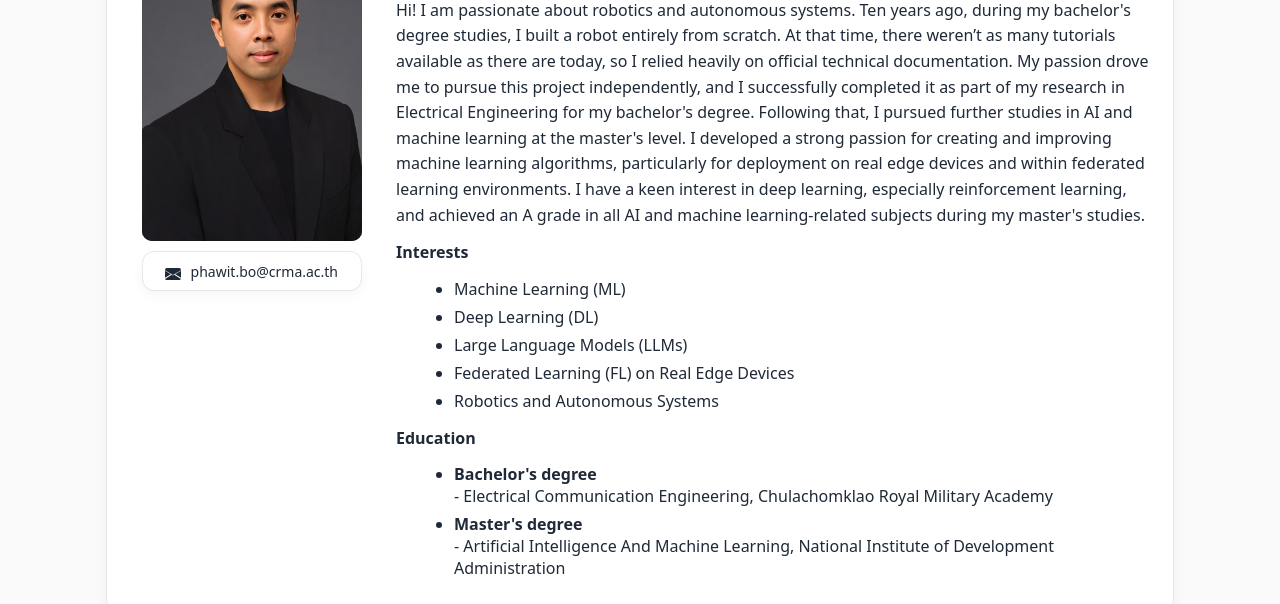
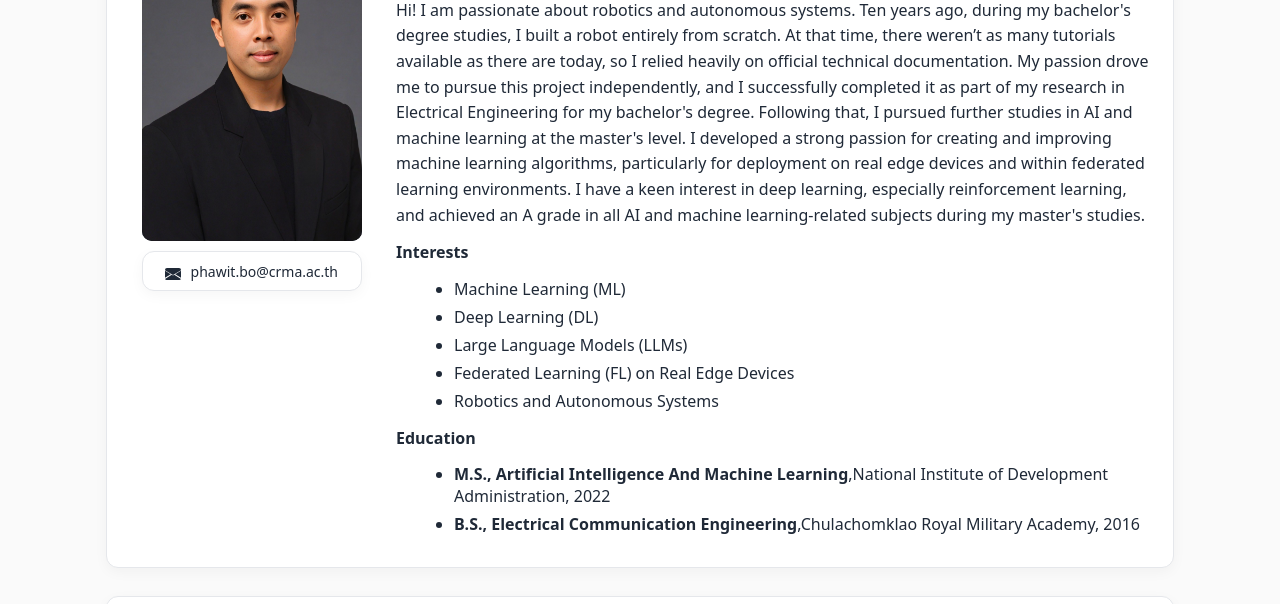
Before and after one commit to phawitb/phawitb.github.io, a plain HTML site: page index.html in a window 1280 px wide. Shown: the part 134-738 px from the top of the page. Drawn offline with Linux system fonts and the light colour scheme.

Commit message:
Add files via upload

```diff
--- a/index.html
+++ b/index.html
@@ -137,8 +137,12 @@
 
         <p><strong>Education</strong></p>
         <ul>
-          <li><strong>Bachelor's degree</strong><br>- Electrical Communication Engineering, Chulachomklao Royal Military Academy</li>
-          <li><strong>Master's degree</strong><br>- Artificial Intelligence And Machine Learning, National Institute of Development Administration</li>
+          <!-- <li><strong>Bachelor's degree</strong><br>- Electrical Communication Engineering, Chulachomklao Royal Military Academy</li>
+          <li><strong>Master's degree</strong><br>- Artificial Intelligence And Machine Learning, National Institute of Development Administration</li> -->
+          <li><strong>M.S., Artificial Intelligence And Machine Learning</strong>,National Institute of Development Administration, 2022</li>
+          <li><strong>B.S., Electrical Communication Engineering</strong>,Chulachomklao Royal Military Academy, 2016</li>
+
+
         </ul>
       </div>
     </section>
```
